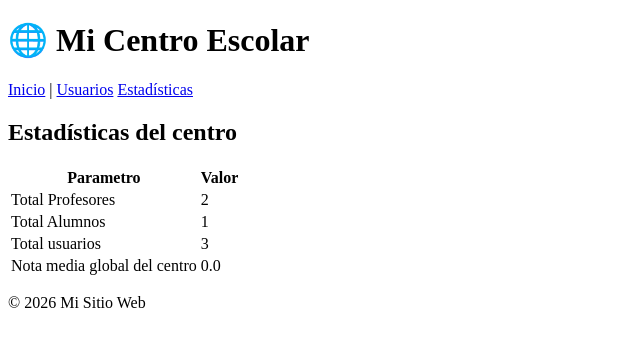
After one commit to RubenToucedaPRO/gestion-escolar-python, a Flask app: page /estadisticas in a window 1280 px wide. The commit adds this page. Shown: the top 347 px of the page, without its empty margins (0-640 px from the left). Run offline with Flask 3, Linux system fonts and the light colour scheme; data comes from the database, SQL or seed files in the repository.

Commit message:
Implementar ver estadisticas

```diff
--- a/app/routes/main.py
+++ b/app/routes/main.py
@@ -57,3 +57,11 @@ def eliminar_usuario(dni):
 
     flash(f"Usuario con dni {dni!r} elimnado con éxito", "success")
     return redirect(url_for("main.listar_usuarios"))
+
+
+@main_bp.route("/estadisticas")
+def listar_estadisticas():
+
+    estadisticas = sistema.obtener_estadisticas()
+
+    return render_template("estadisticas.html", lista=estadisticas)
--- /dev/null
+++ b/app/templates/estadisticas.html
@@ -0,0 +1,19 @@
+{% extends "layout.html" %}
+
+{% block title %}Estadísticas{% endblock %}
+
+{% block content %}
+    <h2>Estadísticas del centro</h2>
+    <table>
+        <tr>
+            <th>Parametro</th>
+            <th>Valor</th>
+        </tr>
+        {% for clave,valor in lista.items() %}
+        <tr>
+            <td>{{ clave }}</td>
+            <td>{{ valor }}</td>
+        </tr>
+        {% endfor %}
+    </table>
+{% endblock %}
--- a/app/templates/layout.html
+++ b/app/templates/layout.html
@@ -12,6 +12,7 @@
 <nav>
 <a href="{{ url_for('main.home') }}">Inicio</a> |
 <a href="{{ url_for('main.listar_usuarios') }}">Usuarios</a>
+<a href="{{ url_for('main.listar_estadisticas') }}">Estadísticas</a>
 </nav>
 </header>
 <main>
```
